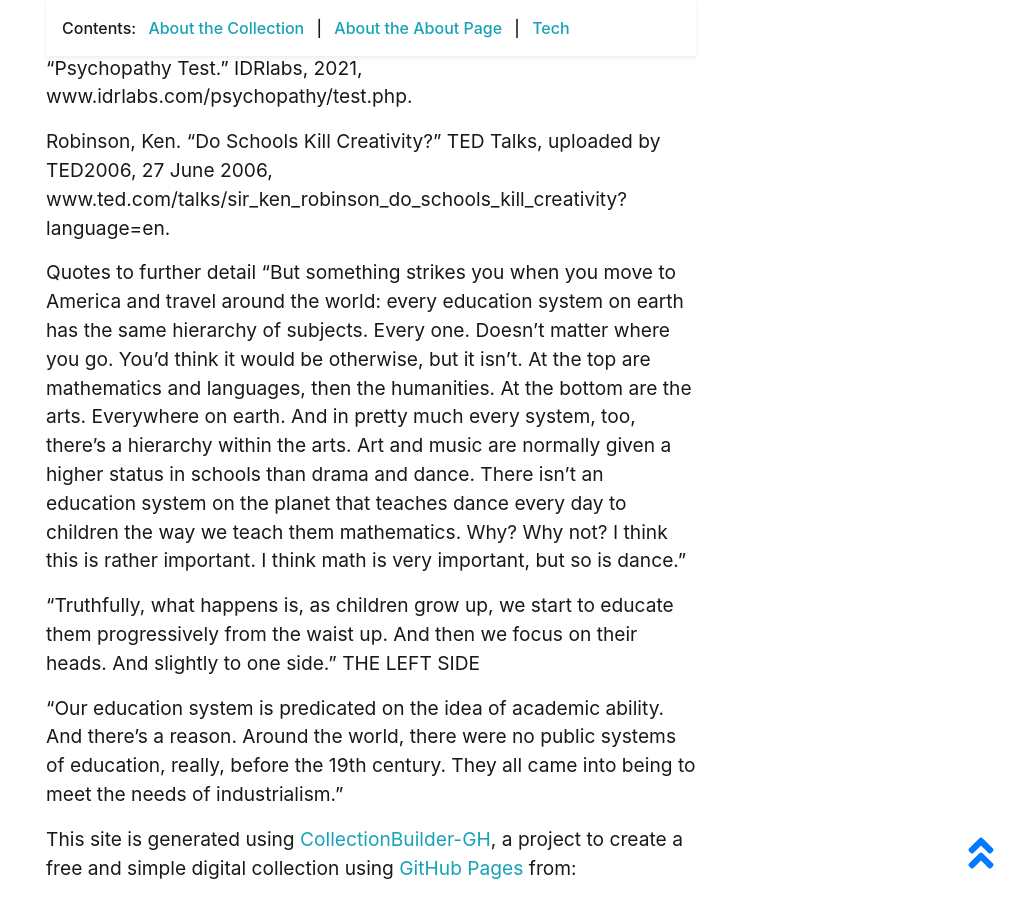
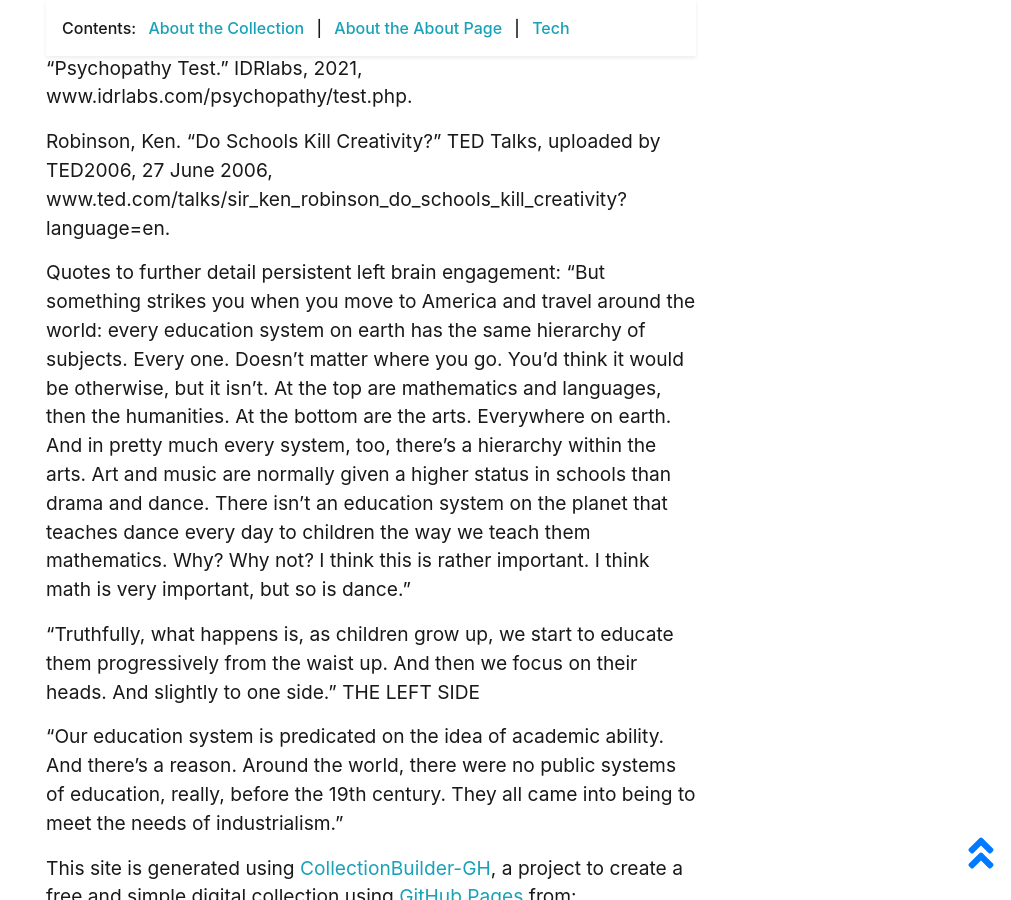
Before and after one commit to roseliabanuelos/recordinggenderviolence, a Jekyll site: the page built from pages/about.md, in a window 1280 px wide and 900 px high, scrolled down 4382 px. Shown: the whole window, without its empty margins (269-1280 px from the left). Built offline with Jekyll 4.4.1, drawn with Linux system fonts in a browser that asks for light colours.

Commit message:
update left brain engagement

```diff
--- a/pages/about.md
+++ b/pages/about.md
@@ -68,7 +68,7 @@ Lara-Cinisomo, Sandraluz, et al. “A Systematic Review of Cultural Orientation
 
 Robinson, Ken. “Do Schools Kill Creativity?” TED Talks, uploaded by TED2006, 27 June 2006, www.ted.com/talks/sir_ken_robinson_do_schools_kill_creativity?language=en.
 
-Quotes to further detail "But something strikes you when you move to America and travel around the world: every education system on earth has the same hierarchy of subjects. Every one. Doesn't matter where you go. You'd think it would be otherwise, but it isn't. At the top are mathematics and languages, then the humanities. At the bottom are the arts. Everywhere on earth. And in pretty much every system, too, there's a hierarchy within the arts. Art and music are normally given a higher status in schools than drama and dance. There isn't an education system on the planet that teaches dance every day to children the way we teach them mathematics. Why? Why not? I think this is rather important. I think math is very important, but so is dance."
+Quotes to further detail persistent left brain engagement: "But something strikes you when you move to America and travel around the world: every education system on earth has the same hierarchy of subjects. Every one. Doesn't matter where you go. You'd think it would be otherwise, but it isn't. At the top are mathematics and languages, then the humanities. At the bottom are the arts. Everywhere on earth. And in pretty much every system, too, there's a hierarchy within the arts. Art and music are normally given a higher status in schools than drama and dance. There isn't an education system on the planet that teaches dance every day to children the way we teach them mathematics. Why? Why not? I think this is rather important. I think math is very important, but so is dance."
 
 "Truthfully, what happens is, as children grow up, we start to educate them progressively from the waist up. And then we focus on their heads. And slightly to one side." THE LEFT SIDE
 
```
